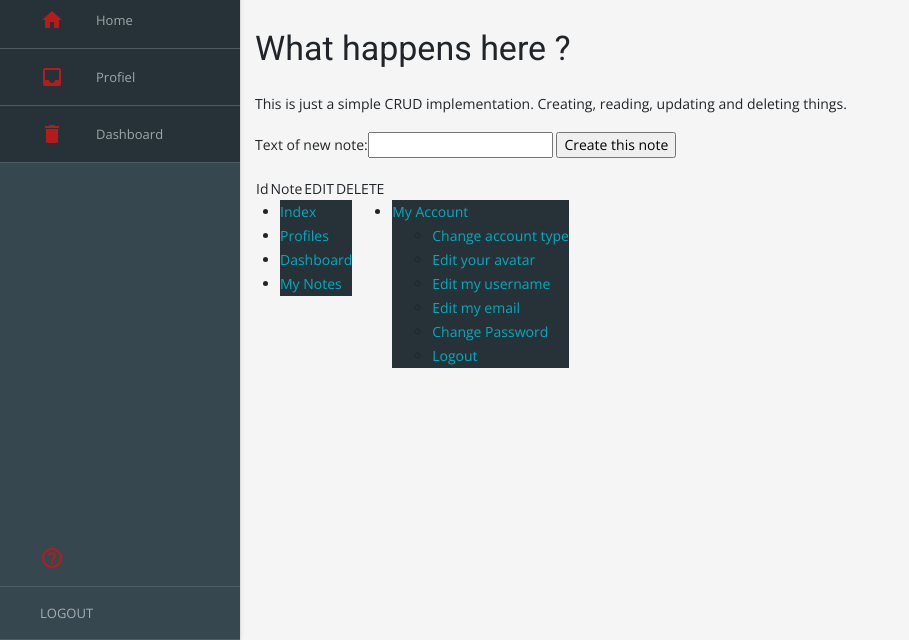
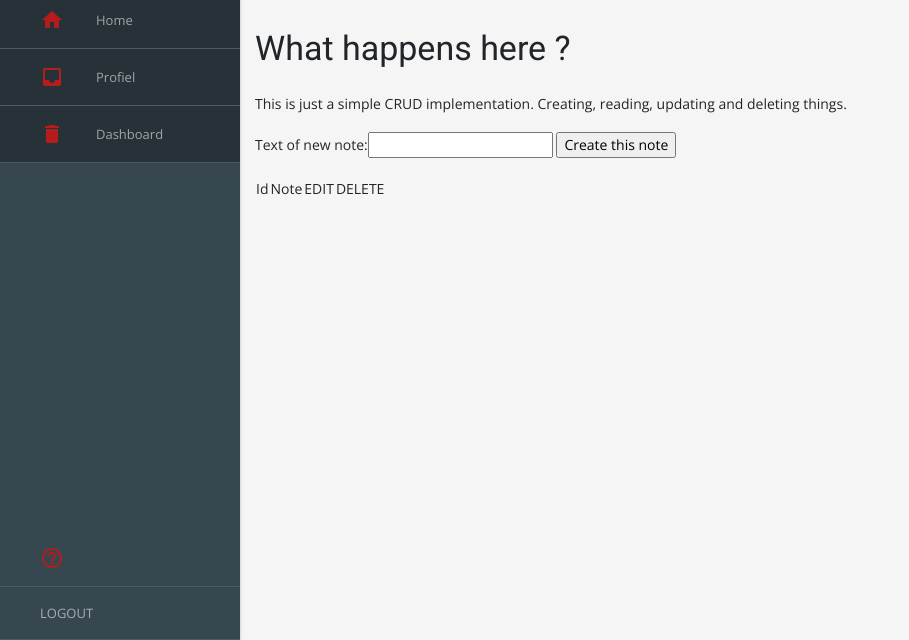
Before and after one commit to ErhunYilman/dashboard, a PHP site: template application/view/note/index.php in a window 1280 px wide. Shown: the part 160-800 px from the top of the page, without its empty margins (0-909 px from the left). Run offline with PHP 8.4, Linux system fonts and the light colour scheme; the template is opened without the code that fills it: most values are stand-ins (such as "Sample title", 1, 10 or a date in 2020); data that the repository does not hold is empty; some libraries are stand-ins or nearby versions.

Commit message:
deleted footter links from dashboard branch

```diff
--- a/application/view/_templates/footer.php
+++ b/application/view/_templates/footer.php
@@ -1,67 +1,3 @@
-<ul class="navigation">
-    <li <?php if (View::checkForActiveController($filename, "index")) { echo ' class="active" '; } ?> >
-        <a href="<?php echo Config::get('URL'); ?>index/index">Index</a>
-    </li>
-    <li <?php if (View::checkForActiveController($filename, "profile")) { echo ' class="active" '; } ?> >
-        <a href="<?php echo Config::get('URL'); ?>profile/index">Profiles</a>
-    </li>
-    <?php if (Session::userIsLoggedIn()) { ?>
-        <li <?php if (View::checkForActiveController($filename, "dashboard")) { echo ' class="active" '; } ?> >
-            <a href="<?php echo Config::get('URL'); ?>dashboard/index">Dashboard</a>
-        </li>
-        <li <?php if (View::checkForActiveController($filename, "note")) { echo ' class="active" '; } ?> >
-            <a href="<?php echo Config::get('URL'); ?>note/index">My Notes</a>
-        </li>
-    <?php } else { ?>
-        <!-- for not logged in users -->
-        <li <?php if (View::checkForActiveControllerAndAction($filename, "login/index")) { echo ' class="active" '; } ?> >
-            <a href="<?php echo Config::get('URL'); ?>login/index">Login</a>
-        </li>
-        <li <?php if (View::checkForActiveControllerAndAction($filename, "register/index")) { echo ' class="active" '; } ?> >
-            <a href="<?php echo Config::get('URL'); ?>register/index">Register</a>
-        </li>
-    <?php } ?>
-</ul>
-
-<!-- my account -->
-<ul class="navigation right">
-<?php if (Session::userIsLoggedIn()) : ?>
-    <li <?php if (View::checkForActiveController($filename, "user")) { echo ' class="active" '; } ?> >
-        <a href="<?php echo Config::get('URL'); ?>user/index">My Account</a>
-        <ul class="navigation-submenu">
-            <li <?php if (View::checkForActiveController($filename, "user")) { echo ' class="active" '; } ?> >
-                <a href="<?php echo Config::get('URL'); ?>user/changeUserRole">Change account type</a>
-            </li>
-            <li <?php if (View::checkForActiveController($filename, "user")) { echo ' class="active" '; } ?> >
-                <a href="<?php echo Config::get('URL'); ?>user/editAvatar">Edit your avatar</a>
-            </li>
-            <li <?php if (View::checkForActiveController($filename, "user")) { echo ' class="active" '; } ?> >
-                <a href="<?php echo Config::get('URL'); ?>user/editusername">Edit my username</a>
-            </li>
-            <li <?php if (View::checkForActiveController($filename, "user")) { echo ' class="active" '; } ?> >
-                <a href="<?php echo Config::get('URL'); ?>user/edituseremail">Edit my email</a>
-            </li>
-            <li <?php if (View::checkForActiveController($filename, "user")) { echo ' class="active" '; } ?> >
-                <a href="<?php echo Config::get('URL'); ?>user/changePassword">Change Password</a>
-            </li>
-            <li <?php if (View::checkForActiveController($filename, "login")) { echo ' class="active" '; } ?> >
-                <a href="<?php echo Config::get('URL'); ?>login/logout">Logout</a>
-            </li>
-        </ul>
-    </li>
-    <?php if (Session::get("user_account_type") == 7) : ?>
-        <li <?php if (View::checkForActiveController($filename, "admin")) {
-            echo ' class="active" ';
-        } ?> >
-            <a href="<?php echo Config::get('URL'); ?>admin/">Admin</a>
-        </li>
-    <?php endif; ?>
-<?php endif; ?>
-</ul>
-<?php
-$now = new DateTime();
-$date = $now->getTimestamp();
- ?>
 <div class="footer"></div>
   <!-- close class="wrapper" -->
 
@@ -75,7 +11,7 @@ $date = $now->getTimestamp();
     <!-- jQuery UI 1.10.3 -->
     <script src="<?php echo Config::get('URL'); ?>js/jquery-ui-1.12.1.min.js" type="text/javascript"></script>
     <!-- script -->
-    <script src="<?php echo Config::get('URL'); ?>js/script.js?_=<?=md5($date)?>" type="text/javascript"></script>
+    <script src="<?php echo Config::get('URL'); ?>js/script.js" type="text/javascript"></script>
 
     <script src="<?php echo Config::get('URL'); ?>js/material.min.js" type="text/javascript"></script>
   </body>
```
